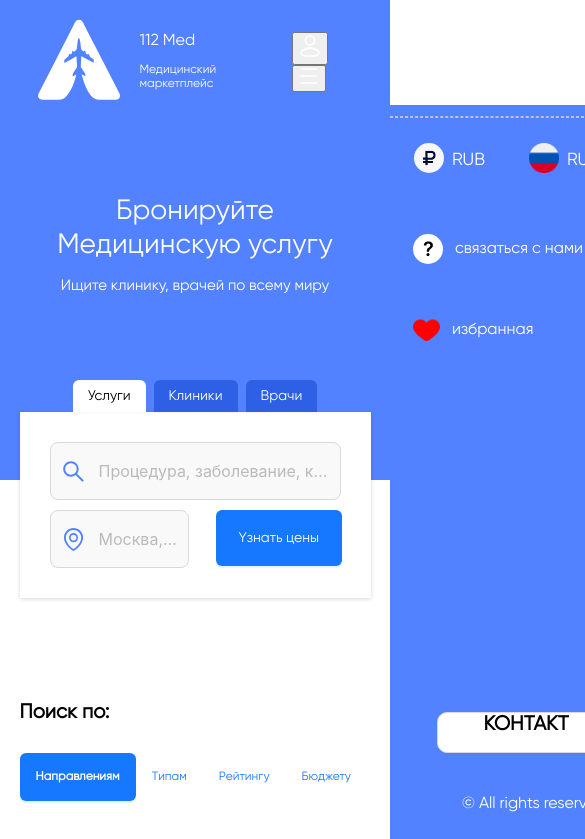
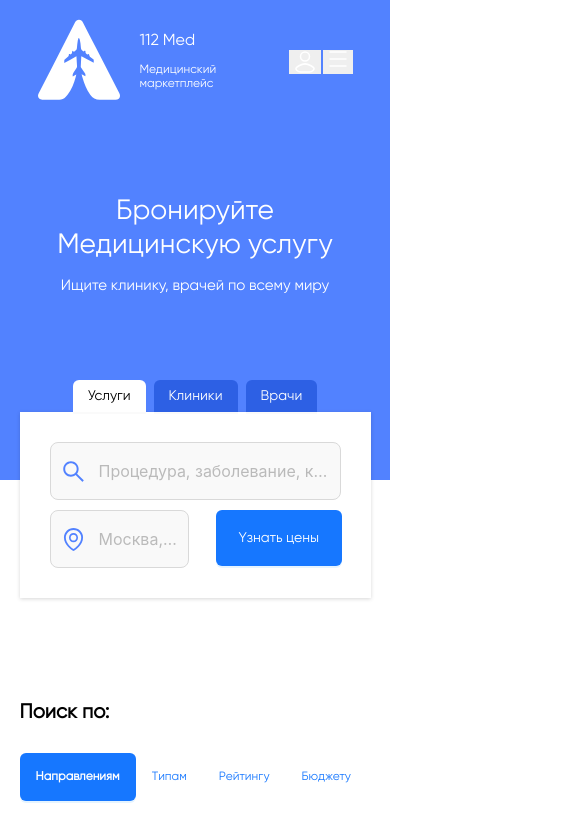
Before and after one commit to Rahim-code/Medical-marketplace, a React app: page / in a window 390 px wide. Shown: the top 839 px of the page, 585 px wide, since content can reach past the window. Built offline with nearby package versions, Linux system fonts and the light colour scheme; the HTML template or start-up script is replaced by a standard one; a web font is replaced by a local one.

Commit message:
last commit

```diff
--- a/src/App.jsx
+++ b/src/App.jsx
@@ -1,4 +1,4 @@
-import React from "react";
+import React,{useState} from "react";
 import MobileLogin from "./Components/MobileLogin/MobileLogin";
 import HomePage from "./Components/HomePage/HomePage";
 import Profile from "./Components/Profile/Profile";
@@ -19,14 +19,20 @@ import Slider from "./Components/Slider";
 import HospitalDetail from "./Components/HospitalDetail";
 import DoctorDetail from "./Components/DoctorDetail/index.js";
 import AboutUs from "./Components/AboutUs/index.js";
+import './main.css'
 
 
 
 const App = () => {
+  const [showMenu, setShowMenu] = useState(false)
+
+  const handleMenu = () =>{
+    setShowMenu(!showMenu)
+  }
   return (
-    <>
+    <main className={`${showMenu && 'overflowHidden'} `}>
        {/*<MobileLogin />*/}
-         <HomePage/>
+         <HomePage handleMenu={handleMenu} showMenu={showMenu} setShowMenu={setShowMenu}/>
        {/* <Profile/>*/}
        {/*<ReviewDoctors/>*/}
        {/*<ReviewHospitals/>*/}
@@ -44,7 +50,7 @@ const App = () => {
       {/*< AboutUs/>*/}
 
       {/* <Slider/> */}
-    </>
+    </main>
   );
 };
 
--- a/src/Components/Header/Header.jsx
+++ b/src/Components/Header/Header.jsx
@@ -250,11 +250,11 @@ const Header = ({handleMenu,onOpenLogin}) =>{
                 </li>
               </ul>
             </div>
-            <div className={"mobile-menu"}>
-              <button onClick={onOpenLogin}>
+            <div style={{display:"flex",gap:"2px"}} className={"mobile-menu"}>
+              <button className="userİconMobileMenu" style={{border:"none"}} onClick={onOpenLogin}>
                 <img src={userIcon} alt=""/>
               </button>
-              <button onClick={handleMenu}>
+              <button className="userİconMobileMenu" style={{border:"none"}} onClick={handleMenu}>
                 <img src={menu} alt=""/>
               </button>
             </div>
--- a/src/Components/HomePage/HomePage.css
+++ b/src/Components/HomePage/HomePage.css
@@ -514,6 +514,8 @@ ul, li {
     display: none;
 }
 
+
+
 @media (max-width: 1024px) {
     #ulList {
         display: none !important;
@@ -529,18 +531,21 @@ ul, li {
         flex-direction: column;
         justify-content: space-between;
         position: absolute;
-        right: -100vw;
+        /* right: -100vw; */
         top: 105px;
         width: 100%;
-        height: calc(100vh - 105px);
+        height: 0;
         background: #5282FF;
         transition: 0.5s ease-in-out;
         z-index: 9;
+
     }
+
 
     .show {
         right: 0 !important;
         overflow-x: visible !important;
+        height: calc(100vh - 105px);
     }
 
     .hidden {
--- a/src/Components/HomePage/HomePage.jsx
+++ b/src/Components/HomePage/HomePage.jsx
@@ -56,6 +56,7 @@ import DiscoundSlider from "./DiscoundSlider.jsx";
 import TopClinic from "./TopClinic/index.js";
 import DoctorSearch from "./DoctorSearch/index.js";
 import HomeReviews from "./HomeReviews/index.js";
+import MobileLogin from "../MobileLogin/MobileLogin";
 
 
 const handleMenuClick = (e) => {
@@ -215,14 +216,11 @@ const menuPropsFlag = {
   onClick: handleMenuFlagClick,
 };
 
-const HomePage = () => {
-  const [showMenu, setShowMenu] = useState(false)
+const HomePage = ({handleMenu,showMenu,setShowMenu}) => {
+
   const [openLogin, setOpenLogin] = useState(false)
   const [openRegister, setOpenRegister] = useState(false)
 
-  const handleMenu = () =>{
-    setShowMenu(!showMenu)
-  }
 
   const onOpenLogin = () => {
     setOpenLogin(true)
@@ -246,6 +244,7 @@ const HomePage = () => {
     <>
       <Header onOpenLogin={onOpenLogin} handleMenu={handleMenu} />
 <MobileMenu menuProps={menuProps} menuPropsFlag={menuPropsFlag} showMenu={showMenu} handleMenu={handleMenu}/>
+
       <div id="bgHome">
         <div className="container heroTitle">
           <p className="fontMed">
--- /dev/null
+++ b/src/main.css
@@ -0,0 +1,13 @@
+.overflowHidden{
+    overflow-y:hidden !important;
+}
+
+
+.userİconMobileMenu{
+    display: none;
+}
+@media (max-width: 850px) {
+    .userİconMobileMenu{
+      display: flex; /* Display the button on mobile devices */
+    }
+  }
```
Also changed, not shown: src/Slider.css (line endings or trailing spaces).
